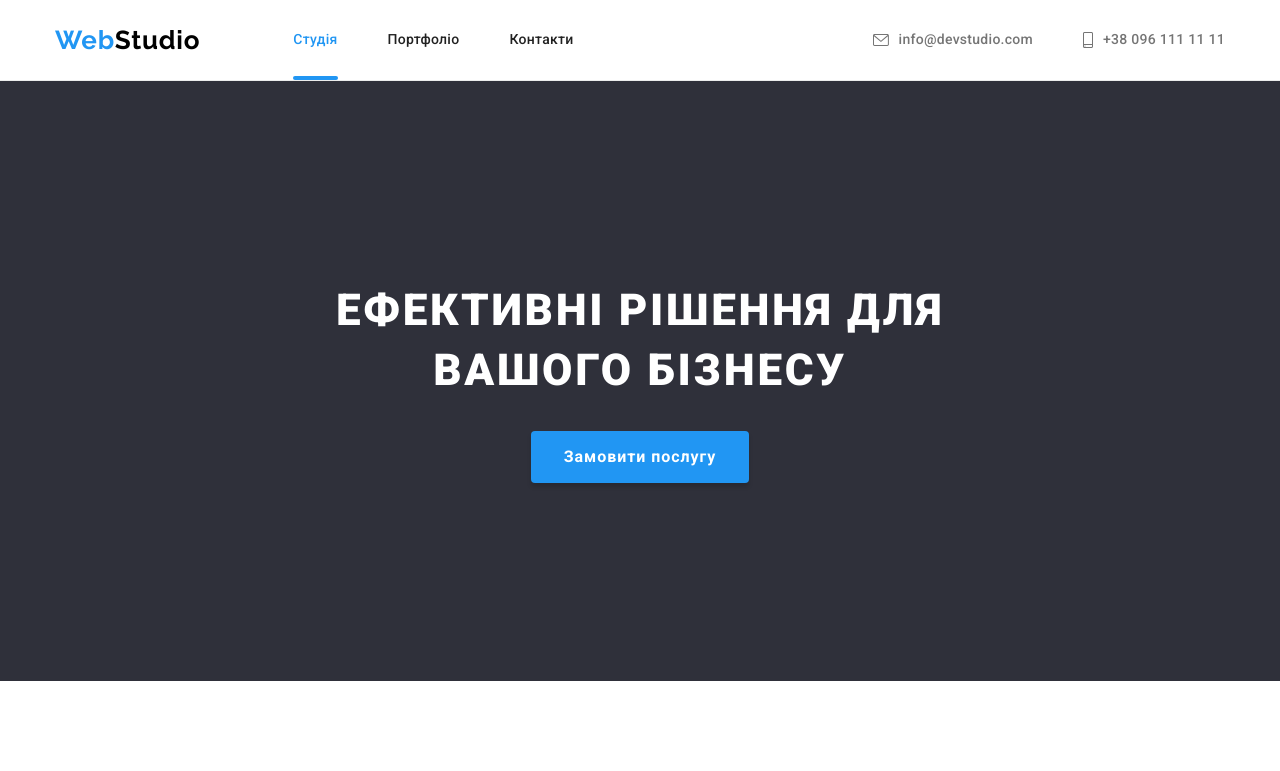
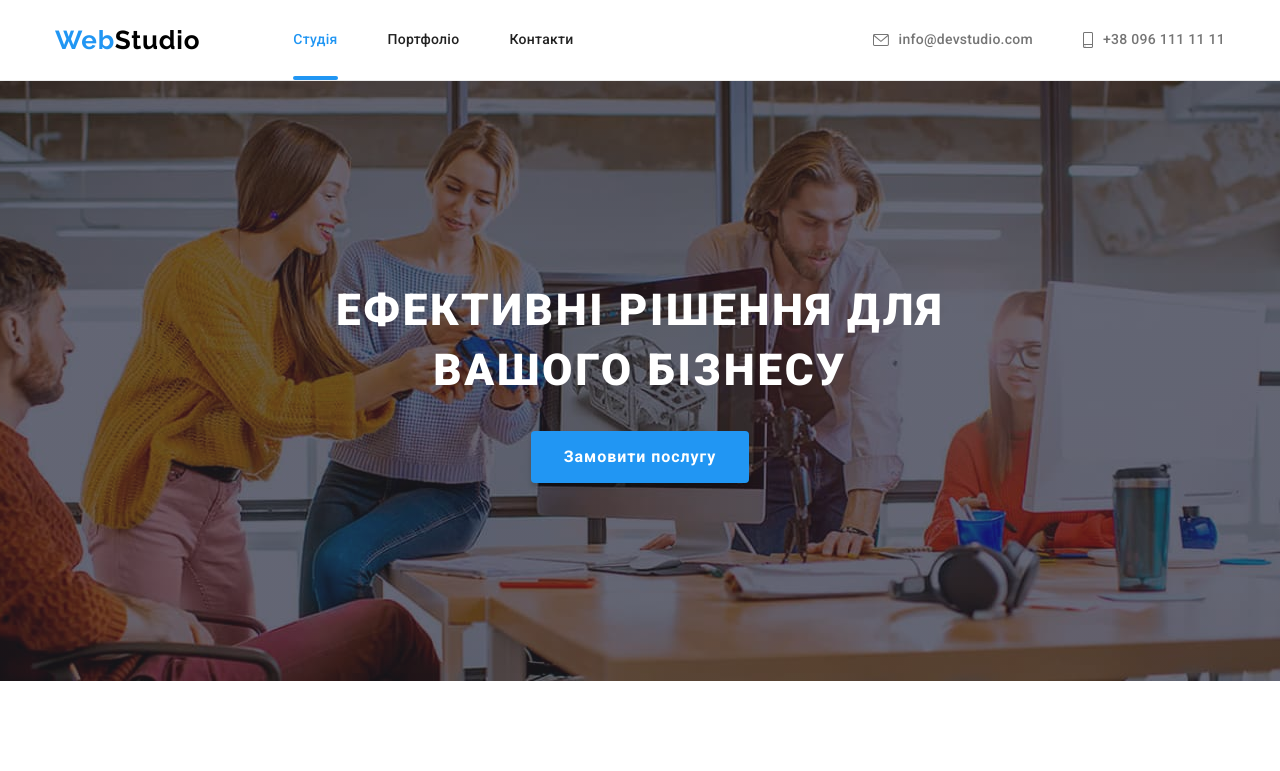
Before and after one commit to lukovjr/goit-markup-hw-08, a plain HTML site: page index.html in a window 1280 px wide. Shown: the top 771 px of the page. Drawn offline with nearby package versions, Linux system fonts and the light colour scheme; files that its build step writes are made by us from their sources; the site is published under a folder, as on GitHub Pages, so addresses that start at the root find nothing.

Commit message:
update hero

```diff
--- a/sass/components/_hero.scss
+++ b/sass/components/_hero.scss
@@ -10,7 +10,7 @@
     background-image: linear-gradient(to right,
             rgba(47, 48, 58, 0.4),
             rgba(47, 48, 58, 0.4)),
-        url(/images/hero-bg-mob.jpg);
+        url(../images/hero-bg-mob.jpg);
     background-repeat: no-repeat;
     background-size: cover;
     background-position: center;
@@ -21,7 +21,7 @@
                 background-image: linear-gradient(to right,
                 rgba(47, 48, 58, 0.4),
                 rgba(47, 48, 58, 0.4)),
-                url(/images/hero-bg-mob-2x.jpg);
+                url(../images/hero-bg-mob-2x.jpg);
                             }
 
     @media screen and (min-width: 768px) {
@@ -31,7 +31,7 @@
                 background-image: linear-gradient(to right,
             rgba(47, 48, 58, 0.4),
             rgba(47, 48, 58, 0.4)),
-        url(/images/hero-bg-tabl.jpg);
+        url(../images/hero-bg-tabl.jpg);
         @media (min-device-pixel-ratio: 2),
   (-webkit-min-device-pixel-ratio: 2),
   (min-resolution: 192dpi),
@@ -39,7 +39,7 @@
              background-image: linear-gradient(to right,
                 rgba(47, 48, 58, 0.4),
                 rgba(47, 48, 58, 0.4)),
-                url(/images/hero-bg-tabl-2x.jpg);
+                url(../images/hero-bg-tabl-2x.jpg);
                  }
                 }
     @media screen and (min-width: 1200px) {
@@ -50,7 +50,7 @@
                 background-image: linear-gradient(to right,
             rgba(47, 48, 58, 0.4),
             rgba(47, 48, 58, 0.4)),
-        url(/images/img-hero.jpg);
+        url(../images/img-hero.jpg);
         @media (min-device-pixel-ratio: 2),
   (-webkit-min-device-pixel-ratio: 2),
   (min-resolution: 192dpi),
@@ -58,7 +58,7 @@
              background-image: linear-gradient(to right,
                 rgba(47, 48, 58, 0.4),
                 rgba(47, 48, 58, 0.4)),
-                url(/images/img-hero-2x.jpg);
+                url(../images/img-hero-2x.jpg);
             }
                 }
 }
```
